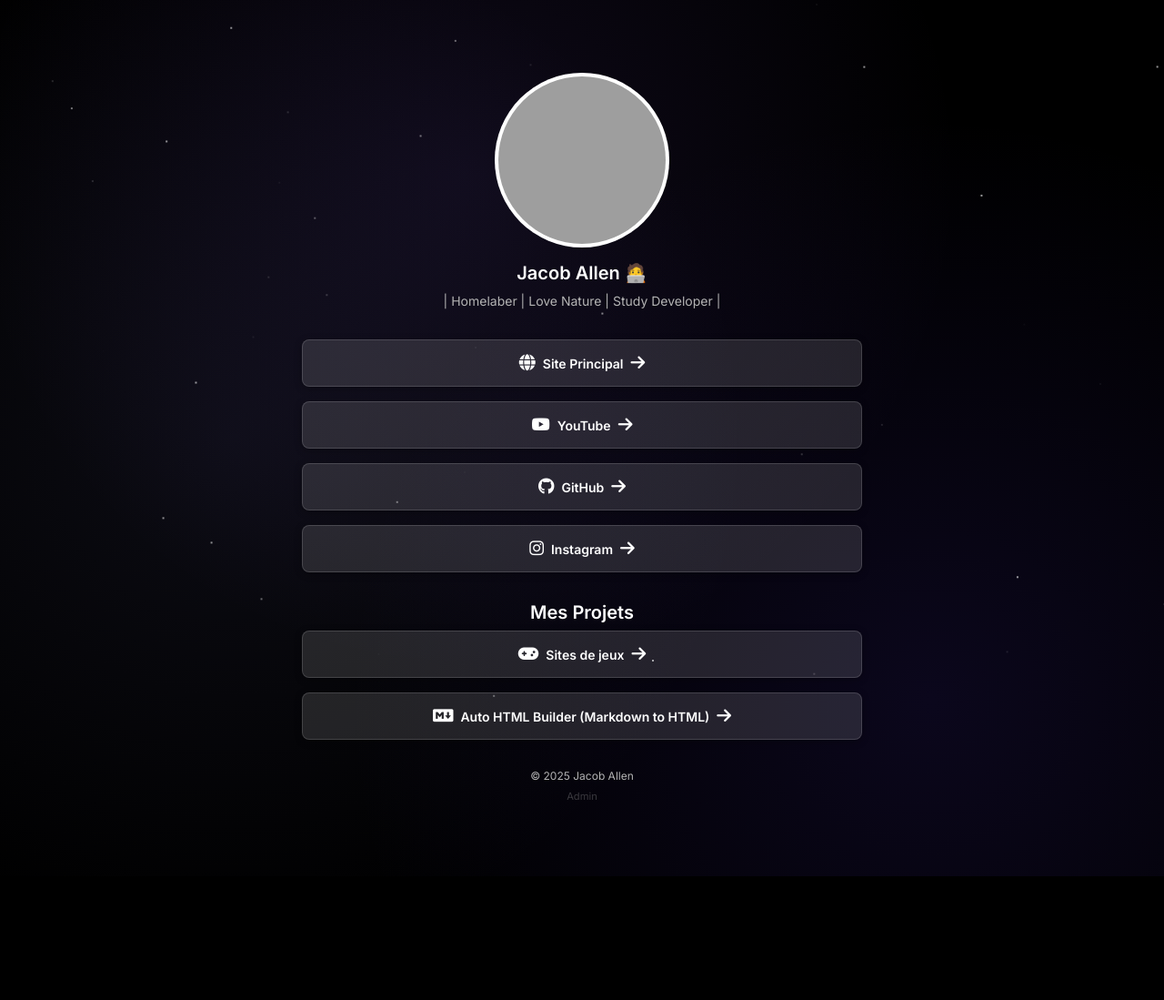
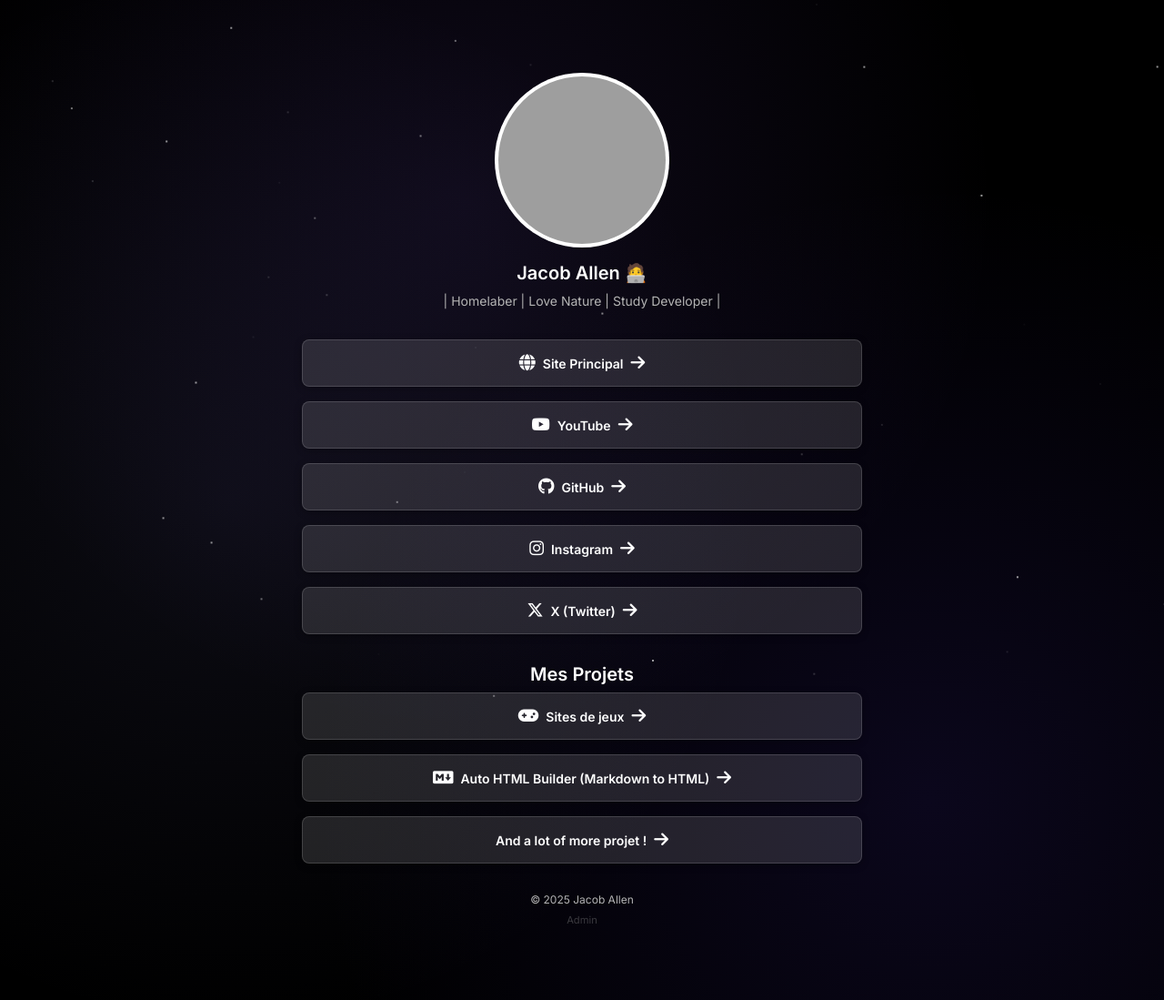
Before and after one commit to Allen-Jacob/personal-website, a plain HTML site: page index.html in a window 1280 px wide. Shown: the whole page at 91% size. Before the commit the page ends 963 px from the top, so only its background shows below. Drawn offline with Linux system fonts and the light colour scheme; grey boxes are pictures that could not be loaded.

Commit message:
Update index.html

```diff
--- a/index.html
+++ b/index.html
@@ -78,6 +78,13 @@
                     <span>Instagram</span>
                     <i class="fas fa-arrow-right arrow-icon"></i>
                 </a>
+
+                <a href="https://l.jacoballen.ca/x" class="link-button" target="_blank" rel="noopener noreferrer">
+                    <i class="fa-brands fa-x-twitter"></i>
+                    <span>X (Twitter)</span>
+                    <i class="fas fa-arrow-right arrow-icon"></i>
+                </a>
+
             </div>
 
             <h1 class="profile-name" style="margin-top: 2rem;">Mes Projets</h1>
@@ -94,6 +101,11 @@
                     <span>Auto HTML Builder (Markdown to HTML)</span>
                     <i class="fas fa-arrow-right arrow-icon"></i>
                 </a>
+
+                <a href="https://l.jacoballen.ca/github" class="link-button" target="_blank" rel="noopener noreferrer">
+                    <span>And a lot of more projet !</span>
+                    <i class="fas fa-arrow-right arrow-icon"></i>
+                </a>
             </div>
             <!-- Footer optionnel -->
             <div class="footer">
```
